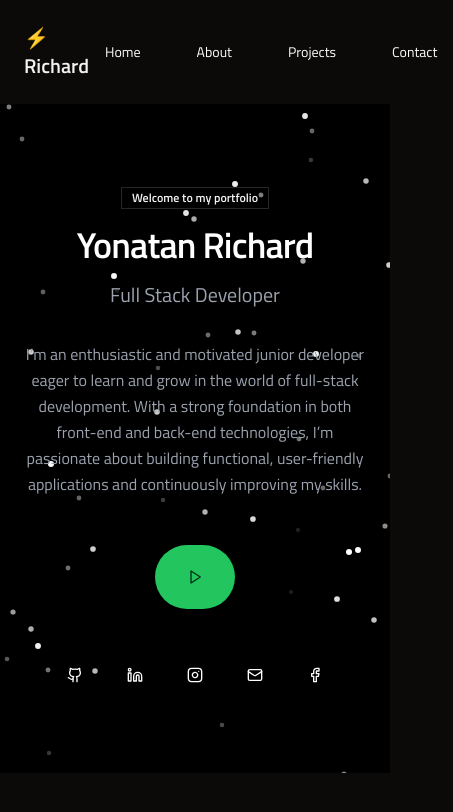
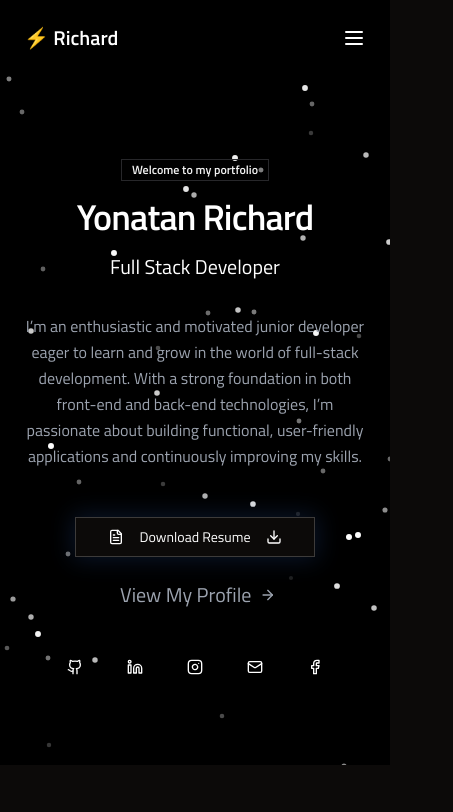
Before and after one commit to linnkhant886/richard-portfolio, a Next.js app: page / in a window 390 px wide. Shown: the top 812 px of the page, 453 px wide, since content can reach past the window. Built offline with nearby package versions, Linux system fonts and the light colour scheme.

Commit message:
feat:responsive_toAllpage

```diff
--- a/app/about/page.tsx
+++ b/app/about/page.tsx
@@ -25,7 +25,7 @@ export default function AboutPage() {
       />
 
       {/* Scrollable Content */}
-      <div className="ml-[15%] w-[65%] flex-1 p-8">
+      <div className="  md:ml-[15%] w-[65%] flex-1 p-8">
         <div className="max-w-4xl mx-auto space-y-20">
           {/* Introduction Section */}
           <div ref={introRef} id="intro">
--- a/app/component/Nav.tsx
+++ b/app/component/Nav.tsx
@@ -1,10 +1,12 @@
-'use client'
-
+"use client";
+import { useState } from "react";
 import { Button } from "@/components/ui/button";
 import { motion } from "framer-motion";
 import Link from "next/link";
+import { Menu, X } from "lucide-react";
 
 export default function Nav() {
+  const [isOpen, setIsOpen] = useState(false);
   const navItems = [
     { name: "Home", path: "/" },
     { name: "About", path: "/about" },
@@ -13,7 +15,8 @@ export default function Nav() {
   ];
 
   return (
-        <nav className=" sticky top-0 z-10 flex justify-between items-center p-6">
+    <nav className="sticky top-0 z-10 flex justify-between items-center p-6 bg-black text-white">
+      {/* Logo */}
       <motion.div
         initial={{ opacity: 0, x: -20 }}
         animate={{ opacity: 1, x: 0 }}
@@ -22,22 +25,45 @@ export default function Nav() {
         ⚡ Richard
       </motion.div>
 
+      {/* Desktop Navigation */}
       <motion.div
         initial={{ opacity: 0, y: -20 }}
         animate={{ opacity: 1, y: 0 }}
-          className="flex gap-6"
+        className="hidden md:flex gap-6"
       >
         {navItems.map((item) => (
           <Link key={item.name} href={item.path} passHref>
             <Button
               variant="ghost"
-                className="text-white hover:text-primary hover:bg-white/10"
+              className={`text-white hover:text-primary hover:bg-white/10 `}
             >
               {item.name}
             </Button>
           </Link>
         ))}
       </motion.div>
+
+      {/* Mobile Menu Toggle */}
+      <button onClick={() => setIsOpen(!isOpen)} className="md:hidden">
+        {isOpen ? <X className="w-6 h-6" /> : <Menu className="w-6 h-6" />}
+      </button>
+
+      {/* Mobile Menu */}
+      {isOpen && (
+        <div className="absolute top-16 right-6 bg-black border border-white/20 rounded-lg shadow-lg p-4 md:hidden">
+          {navItems.map((item) => (
+            <Link key={item.name} href={item.path} passHref>
+              <Button
+                variant="ghost"
+                className={`block w-full text-left text-white hover:text-primary hover:bg-white/10 `}
+                onClick={() => setIsOpen(false)}
+              >
+                {item.name}
+              </Button>
+            </Link>
+          ))}
+        </div>
+      )}
     </nav>
-    )
+  );
 }
--- a/app/component/about/IntroSection.tsx
+++ b/app/component/about/IntroSection.tsx
@@ -28,7 +28,7 @@ export default function IntroSection() {
       >
         <div className="absolute inset-0 w-0.5  bg-white/20"></div>
 
-        <div className=" flex  gap-10 ">
+        <div className=" flex flex-col md:flex-row gap-10 items-center md:items-start ">
           <Card className="bg-zinc-900/50 border-white/10 p-4 space-y-4">
             <Image
               src={"/profile.jpg"}
@@ -37,7 +37,7 @@ export default function IntroSection() {
               height={400}
             />
           </Card>
-          <div className="space-y-4">
+          <div className="space-y-4 text-center md:text-left">
             <h1 className="text-4xl font-bold">⚡Yonatan Richard</h1>
             <p className="text-xl text-gray-400">Full-Stack Developer</p>
             <p className="text-gray-400 leading-relaxed">
@@ -50,7 +50,7 @@ export default function IntroSection() {
               initial={{ y: 20, opacity: 0 }}
               animate={{ y: 0, opacity: 1 }}
               transition={{ delay: 0.4 }}
-              className="flex gap-4"
+              className="flex gap-4 justify-center md:justify-start"
             >
               <div className="flex items-center gap-2">
                 <GitBranch className="text-blue-500" />
--- a/app/component/about/Sidebar.tsx
+++ b/app/component/about/Sidebar.tsx
@@ -19,7 +19,7 @@ export default function Sidebar({
   setActiveSection,
 }: SidebarProps) {
   return (
-    <div>
+    <div className="hidden md:flex ">
       <motion.div
         initial={{ x: -100, opacity: 0 }}
         animate={{ x: 0, opacity: 0.9 }}
--- a/app/contact/page.tsx
+++ b/app/contact/page.tsx
@@ -22,7 +22,7 @@ export default function ContactPage() {
   };
 
   return (
-    <div className="min-h-screen bg-black text-white relative overflow-hidden px-4">
+    <div className=" bg-black text-white relative overflow-hidden px-4">
       <BackgroundElement />
       {/* Main Content */}
       <div className="max-w-4xl mx-auto py-10 relative">
--- a/app/page.tsx
+++ b/app/page.tsx
@@ -4,9 +4,10 @@ import { motion } from "framer-motion";
 import { Button } from "@/components/ui/button";
 
 import { Badge } from "@/components/ui/badge";
-import { Play } from "lucide-react";
+import { ArrowRight, Download, FileText } from "lucide-react";
 import SocialLink from "./component/SocialLink";
 import BackgroundElement from "./component/BackgroundElement";
+import Link from "next/link";
 
 export default function PortfolioPage() {
   return (
@@ -20,7 +21,7 @@ export default function PortfolioPage() {
             animate={{ opacity: 1, y: 0 }}
             transition={{ delay: 0.2 }}
           >
-            <Badge variant="outline" className="mb-4">
+            <Badge variant="outline" className="mb-4 ">
               Welcome to my portfolio
             </Badge>
           </motion.div>
@@ -38,7 +39,7 @@ export default function PortfolioPage() {
             initial={{ opacity: 0, y: 20 }}
             animate={{ opacity: 1, y: 0 }}
             transition={{ delay: 0.4 }}
-            className="text-xl md:text-2xl text-gray-400 mb-8"
+            className="text-xl md:text-2xl  mb-8"
           >
             Full Stack Developer
           </motion.h2>
@@ -56,27 +57,65 @@ export default function PortfolioPage() {
             continuously improving my skills.
           </motion.p>
 
-          {/* Interactive Play Button */}
+          {/* resume Play Button */}
+          <div className=" flex flex-col md:flex-row  gap-6 items-center mb-10 justify-center ">
             <motion.div
-            initial={{ opacity: 0, scale: 0.5 }}
-            animate={{ opacity: 1, scale: 1 }}
-            transition={{ delay: 0.6 }}
-            className="mb-12"
+              initial={{ opacity: 0, y: 20 }}
+              animate={{ opacity: 1, y: 0 }}
+              transition={{ delay: 0.8 }}
+              whileHover={{ scale: 1.05 }}
+              whileTap={{ scale: 0.95 }}
+              className="relative"
             >
               <Button
                 size="lg"
-              className="rounded-full p-8 hover:scale-110 transition-transform"
+                variant="outline"
+                className="group relative overflow-hidden border-white/20 hover:border-white/40"
+                onClick={() => window.open("/your-resume.pdf", "_blank")}
               >
-              <Play className="h-8 w-8" />
+                <span className="absolute inset-0 bg-gradient-to-r from-blue-500/20 to-purple-500/20 group-hover:opacity-100 opacity-0 transition-opacity" />
+                <FileText className="mr-2 h-5 w-5 group-hover:animate-bounce" />
+                Download Resume
+                <Download className="ml-2 h-4 w-4 group-hover:translate-y-1 transition-transform" />
               </Button>
+              <motion.div
+                className="absolute inset-0 -z-10"
+                animate={{
+                  boxShadow: [
+                    "0 0 20px 2px rgba(59, 130, 246, 0.2)",
+                    "0 0 30px 4px rgba(59, 130, 246, 0.1)",
+                    "0 0 20px 2px rgba(59, 130, 246, 0.2)",
+                  ],
+                }}
+                transition={{ duration: 2, repeat: Infinity }}
+              />
             </motion.div>
+
+            {/* View Profile Button */}
+            <motion.div
+              initial={{ opacity: 0, y: 20 }}
+              animate={{ opacity: 1, y: 0 }}
+              transition={{ delay: 0.8 }}
+              className=""
+            >
+              <Link href="/about" className="inline-block group">
+                <div className="flex flex-col items-center gap-2 text-gray-400 hover:text-white transition-colors">
+                  <motion.div
+                    className="flex items-center gap-2 text-xl font-medium"
+                    animate={{ x: [0, 5, 0] }}
+                    transition={{ duration: 1.5, repeat: Infinity }}
+                  >
+                    View My Profile <ArrowRight className="h-4 w-4" />
+                  </motion.div>
+                </div>
+              </Link>
+            </motion.div>
+          </div>
 
           {/* Social Links */}
           <SocialLink />
         </div>
       </div>
-
-
     </div>
   );
 }
--- a/tailwind.config.ts
+++ b/tailwind.config.ts
@@ -56,11 +56,20 @@ export default {
         md: "calc(var(--radius) - 2px)",
         sm: "calc(var(--radius) - 4px)",
       },
+      keyframes: {
+        "border-spin": {
+          "100%": {
+            transform: "rotate(-360deg)",
+          },
+        },
+      },
+      animation: {
+        "border-spin": "border-spin 7s linear infinite",
+      },
     },
     fontFamily: {
       primary: ["var(--font-open-sans)", "sans-serif"],
       secondary: ["var(--font-titillium-web)", "sans-serif"],
     },
   },
-  plugins: [require("tailwindcss-animate")],
 } satisfies Config;
```
Also changed, not shown: app/hooks/useScrollSection.ts (+36 -20 lines), app/projects/page.tsx (+6 -5 lines), app/globals.css (line endings or trailing spaces). Lines whose indentation alone changed are shown as unchanged.
